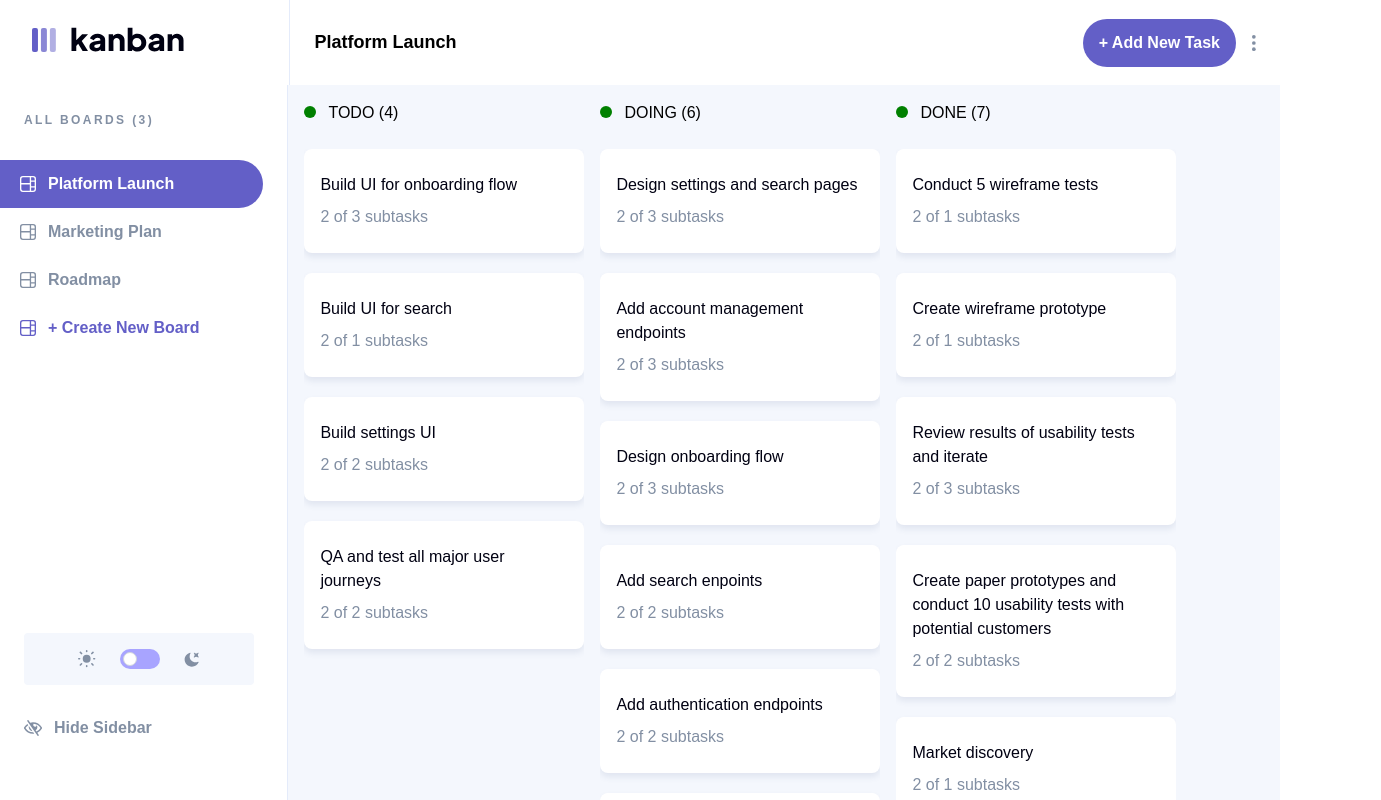
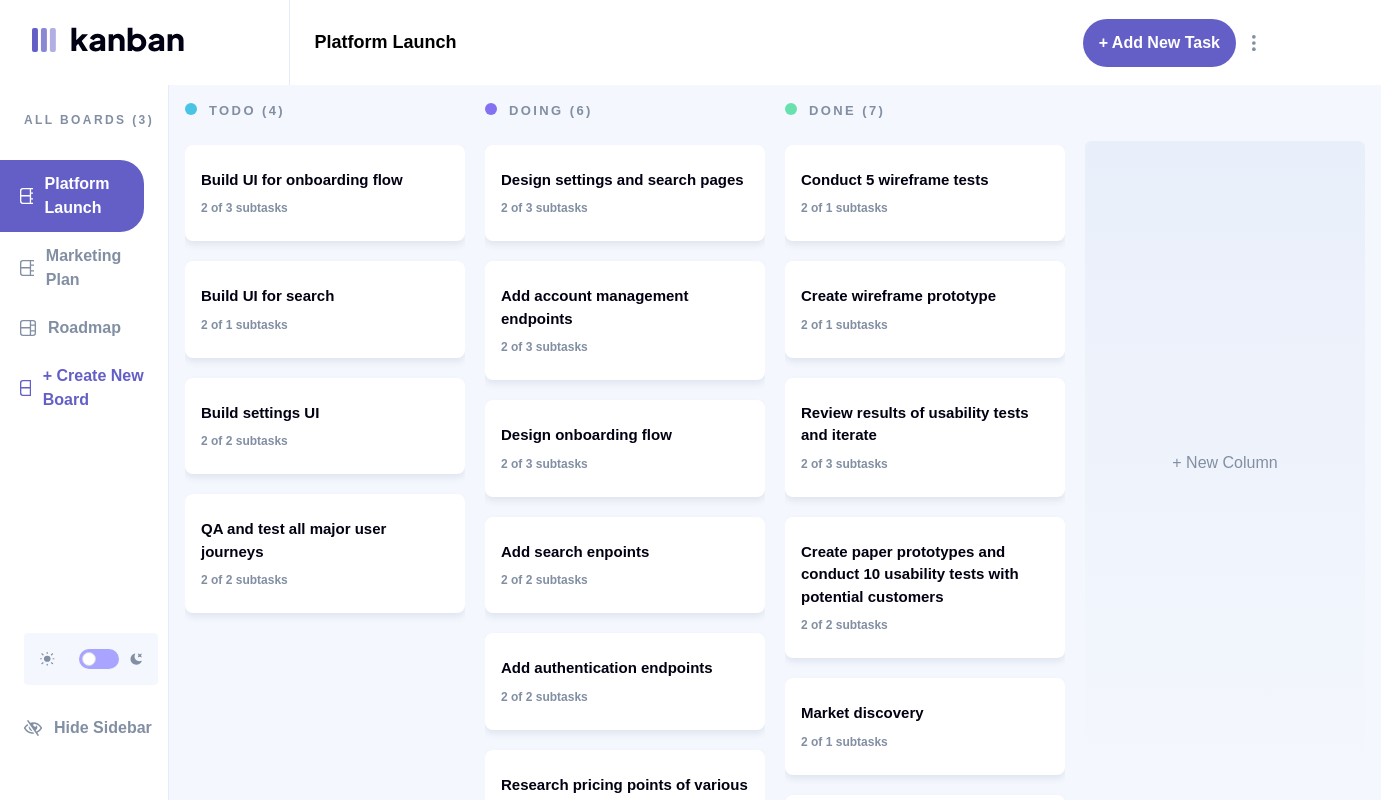
Before and after one commit to Em-codes/kanban-project-manager, a Next.js app: page / in a window 1280 px wide. Shown: the whole page, 1381 px wide, since content can reach past the window. Built offline with nearby package versions, Linux system fonts and the light colour scheme.

Commit message:
Dev - Columns Functionality

```diff
--- /dev/null
+++ b/src/components/Board/AddNewColumn.tsx
@@ -0,0 +1,19 @@
+import Modal from "@components/Modal";
+import AddNewColumnModal from "@components/Modal/AddNewColumnModal";
+import { useState } from "react";
+
+const AddNewColumn = () => {
+  const [openModal, setOpenModal] = useState(false);
+  return (
+    <>
+        <button className="heading-xl text-mediumGrey transition duration-400 hover:text-mainPurple mt-10 flex items-center justify-center min-w-[280px] rounded-md bg-gradient-to-b from-[#E9EFFA] dark:from-[#2b2c373f] to-[rgba(233, 239, 250, 0.5)] dark:to-[#2b2c371f]"
+        onClick={() => setOpenModal(!openModal)}>
+            + New Column
+        </button>
+        <Modal showModal={openModal} setShowModal={setOpenModal}>
+           <AddNewColumnModal />
+        </Modal>
+    </>
+  )
+}
+export default AddNewColumn;
--- a/src/components/Board/BoardColumn.tsx
+++ b/src/components/Board/BoardColumn.tsx
@@ -1,8 +1,13 @@
-import React from 'react'
+import React, { useState } from 'react'
 import { useAppSelector } from 'app/hooks'
 import { RootState } from 'app/store'
+import Modal from '@components/Modal'
+import TaskDetailsModal from '@components/Modal/TaskDetailsModal'
+import AddNewColumn from './AddNewColumn'
 
 const BoardColumn = () => {
+    const [showDetails, setShowDetails] = useState<boolean>(false)
+
     const boards = useAppSelector((state: RootState) => state.boards.boards)
     const currentBoard = useAppSelector((state: RootState) => state.currentBoard.value)
     const boardNameTag = boards[currentBoard] && boards[currentBoard].name
@@ -11,18 +16,22 @@ const BoardColumn = () => {
 
     const showBoards = (boardColumnsx?.columns)?.map((val, i) =>
         <div key={i} className='column w-[280px] shrink-0'>
-            <h3 className="heading-sm uppercase mb-6">
-                <span className="task-status inline-block h-3 w-3 rounded-full mr-3"></span>
+            <h3 className="text-[13px] tracking-widest font-bold text-mediumGrey uppercase mb-6">
+                <span className="inline-block h-3 w-3 rounded-full mr-3"></span>
                 {val.name} ({val.tasks.length})
             </h3>
             <ul className="scrollbar-thin scrollbar-thumb-mainPurple scrollbar-track-transparent overflow-y-scroll h-full pb-12 flex flex-col gap-5">
-                {(val.tasks).map((taskVal, index: any) => (
-                    taskVal.status === val.name &&
-                    <li key={index} className='group select-none shadow-main px-4 py-6 rounded-lg cursor-pointer bg-white text-black dark:bg-darkGrey dark:text-white'>
-                        <h4 className="heading-md mb-2 group-hover:text-mainPurple">{taskVal.title}</h4>
-                        <p className="body-md text-mediumGrey">{'2'} of {taskVal.subtasks.length} subtasks</p>
-                    </li>
-                ))}
+                {(val.tasks).map((taskVal: any, { }, index: any) => (
+                    taskVal.status === val.name && (
+                        <>
+                            <li onClick={() => setShowDetails(!showDetails)} key={index} className='group select-none shadow-main px-4 py-6 rounded-lg cursor-pointer bg-white text-black dark:bg-darkGrey dark:text-white'>
+                                <h4 className="font-bold text-[15px] mb-2 group-hover:text-mainPurple">{taskVal.title}</h4>
+                                <p className="font-bold text-[12px] text-mediumGrey">{'2'} of {taskVal.subtasks.length} subtasks</p>
+                            </li>
+
+                        </>
+
+                    )))}
             </ul>
         </div>
     )
@@ -30,10 +39,16 @@ const BoardColumn = () => {
 
 
     return (
-
-        <div className='h-[calc(100vh-85px)] overflow-y-hidden scrollbar-thin scrollbar-thumb-mainPurple scrollbar-track-transparent flex-1 p-4 space-x-4 bg-lightGrey dark:bg-veryDarkGrey flex'>
-            {showBoards}
-        </div>
+        <>
+            <div
+                className='h-[calc(100vh-85px)] overflow-y-hidden scrollbar-thin scrollbar-thumb-mainPurple scrollbar-track-transparent flex-1 p-4 gap-[20px] bg-lightGrey dark:bg-veryDarkGrey flex'>
+                {showBoards}
+                <AddNewColumn />
+            </div>
+            {/* <Modal setShowModal={setShowDetails} showModal={showDetails}>
+                                <TaskDetailsModal taskTitle={'ghfnsg'} />
+                            </Modal> */}
+        </>
     )
 }
 
--- /dev/null
+++ b/src/components/Modal/AddNewColumnModal.tsx
@@ -0,0 +1,41 @@
+import { Form, Formik } from "formik"
+import * as Yup from 'yup';
+import Button from "@components/shared/Button";
+import TextInput from "@components/shared/TextInput";
+// import { useBoards } from "@src/context";
+
+const AddNewColumnModal = () => {
+    // const { createColumn } = useBoards();
+
+    const validate = Yup.object({
+        name: Yup.string().required("Can't be empty"),
+    })
+
+    return (
+        <Formik
+            initialValues={{
+                name: "",
+            }}
+            validationSchema={validate}
+            onSubmit={(values) => {
+                // createColumn(values)
+                // onClose()
+            }
+            }
+        >
+            {formik => (
+                <div className="w-full mx-auto rounded-md bg-white dark:bg-darkGrey">
+                    <h1 className="heading-lg font-bold mb-6">Add New Column</h1>
+                    <Form>
+
+                        <TextInput label="Name" name="name" type="text" placeholder="e.g. Archived" /> <br />
+
+                        <Button type="submit" children={'+ Add New Column'} width={"w-full"} padding={'py-[7px]'} color={'text-white'} />
+
+                    </Form>
+                </div>
+            )}
+        </Formik>
+    )
+}
+export default AddNewColumnModal
--- /dev/null
+++ b/src/components/Modal/TaskDetailsModal.tsx
@@ -0,0 +1,16 @@
+import React, { } from 'react'
+
+interface detailsProps {
+    taskTitle: string
+}
+
+const TaskDetailsModal = ({taskTitle}: detailsProps) => {
+
+  return (
+    // <div>
+        <h1>{taskTitle}</h1>
+    // </div>
+  )
+}
+
+export default TaskDetailsModal
--- a/src/styles/globals.css
+++ b/src/styles/globals.css
@@ -7,13 +7,30 @@
 
 .active-nav { color: #fff; background: #635FC7; cursor:none;}
 .active-nav:hover { background: #635FC7 !important;}
-.task-status { background: green;}
+
 
 @layer base {
   body {
     @apply max-w-[1920px] mx-auto
   }
 }
+
+.column:nth-of-type(5n + 1) h3 span {
+  @apply bg-[#49C4E5];
+}
+.column:nth-of-type(5n + 2) h3 span {
+  @apply bg-[#8471F2];
+}
+.column:nth-of-type(5n + 3) h3 span {
+  @apply bg-[#67E2AE];
+}
+.column:nth-of-type(5n + 4) h3 span {
+  @apply bg-[#ff6fa2];
+}
+.column:nth-of-type(5n + 5) h3 span {
+  @apply bg-[#ffca5e];
+}
+
 
 
 /* @media (prefers-color-scheme: dark) {
```
